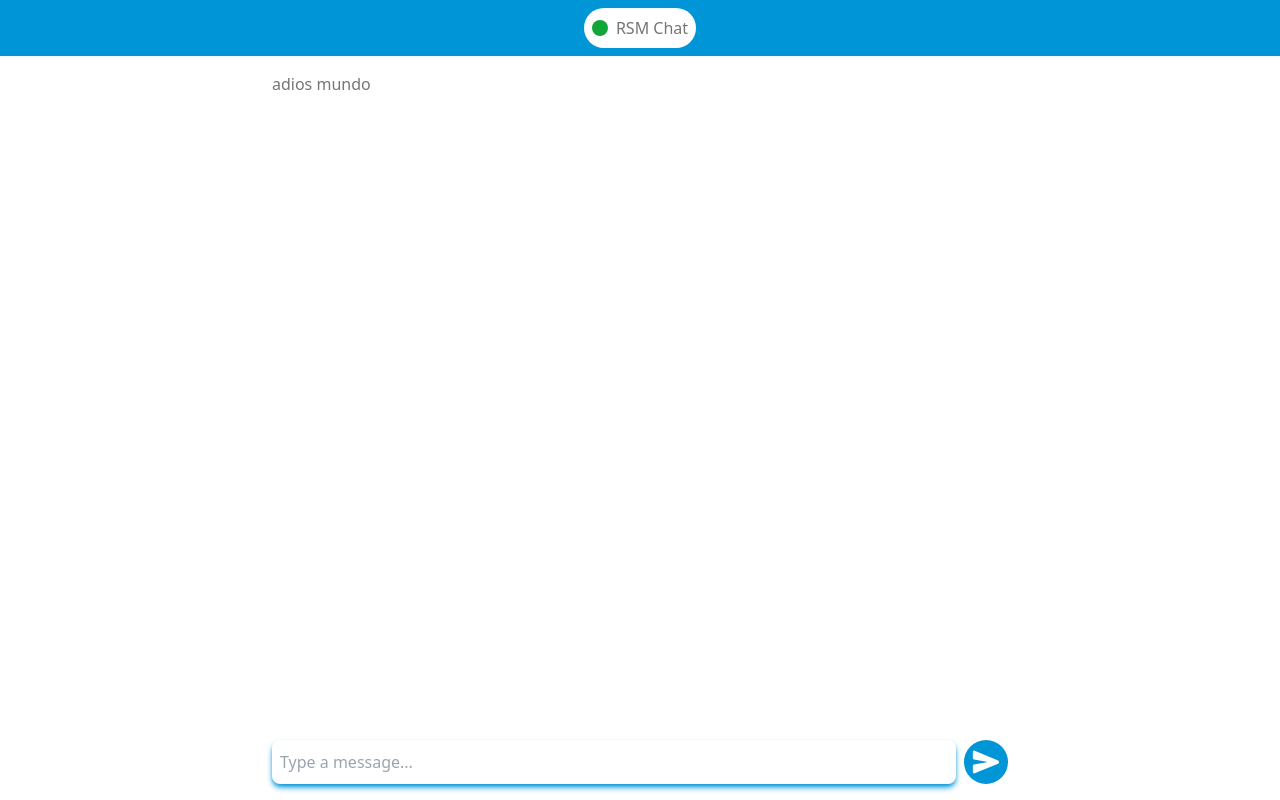
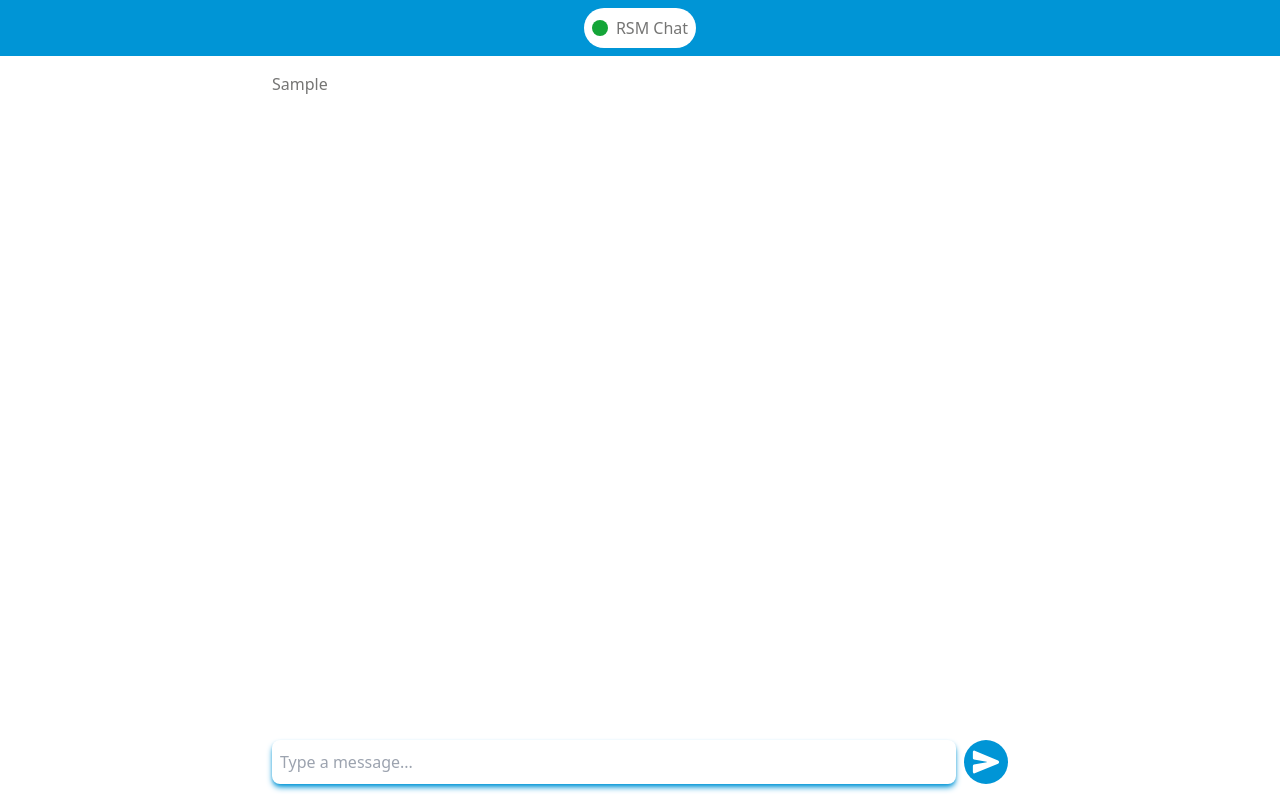
Before and after one commit to FelipeAsenjo/rsm-messages, a React (Vite) app: page / in a window 1280 px wide. Both pictures are taken after typing "Sample" into the empty fields and a click on the button 986 px from the left and 762 px from the top of the page. Built offline with nearby package versions, Linux system fonts and the light colour scheme; no server answers.

Commit message:
Display messages

```diff
--- a/src/App.tsx
+++ b/src/App.tsx
@@ -1,5 +1,6 @@
 import { useEffect } from "react";
 import RsmChatService from "./services/rsmChatService";
+import { useChatStore } from "./store/chatStore";
 
 import MessagesForm from "./components/MessagesForm";
 import Header from "./components/Header";
@@ -7,6 +8,7 @@ import Header from "./components/Header";
 const chatService = new RsmChatService()
 
 function App() {
+  const { messages } = useChatStore(state => state)
 
   useEffect(() => {
     const fetchHealth = async () => {
@@ -24,7 +26,11 @@ function App() {
         <main className="flex flex-col self-center h-full w-full max-w-[768px] p-4 text-text">
 
           <section className="flex-1">
-            adios mundo
+            { messages.map(msg => (
+              <div key={ msg.id }>
+                <p>{ msg.message }</p>
+              </div>
+            ))}
           </section>
 
           <MessagesForm />
```
